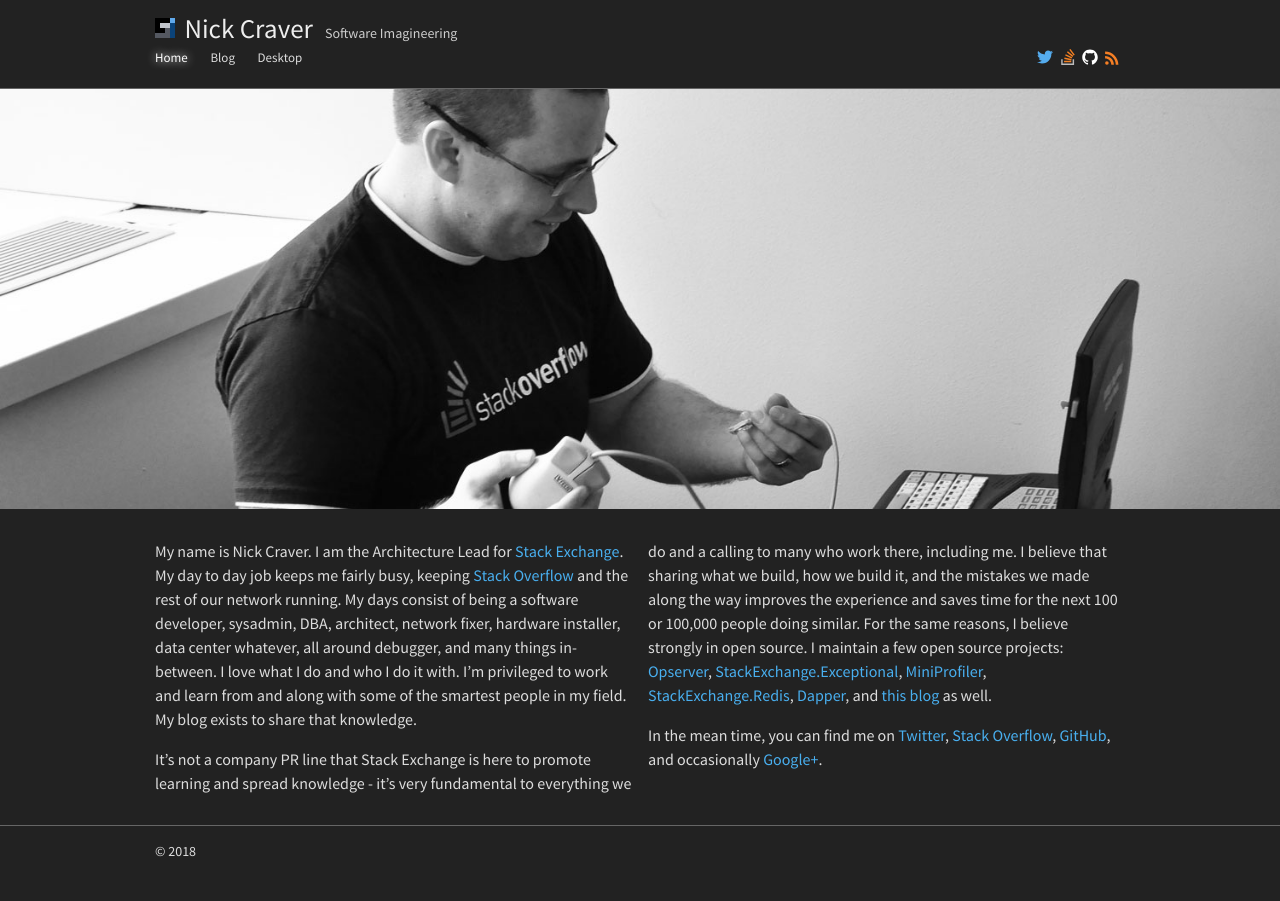
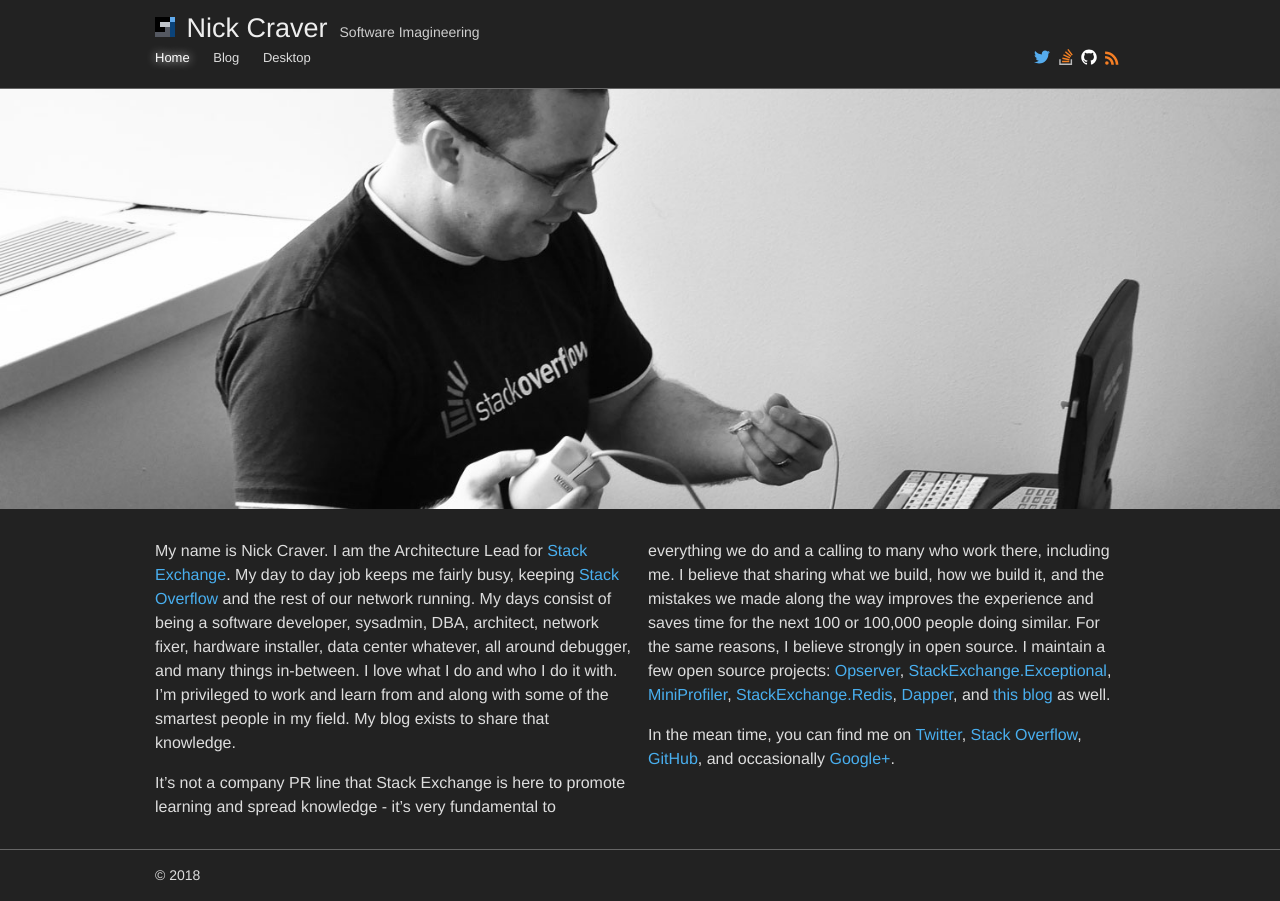
Before and after one commit to NickCraver/nickcraver.github.com, a Jekyll site: the page built from index.html, in a window 1280 px wide. Built offline with Jekyll 4.4.1, drawn with Linux system fonts in a browser that asks for light colours.

Commit message:
Remove Source Sans Pro
The rendering on Windows LowDPI has gone to crap, let's make this readable again.

```diff
--- a/css/main.scss
+++ b/css/main.scss
@@ -4,7 +4,7 @@
 ---
 @charset "utf-8";
 
-$base-font-family:      'Source Sans Pro', Helvetica, Arial, sans-serif;
+$base-font-family:      Helvetica, Arial, sans-serif;
 $base-font-size:        16px;
 $small-font-size:       13px;
 $base-line-height:      1.5;
```
